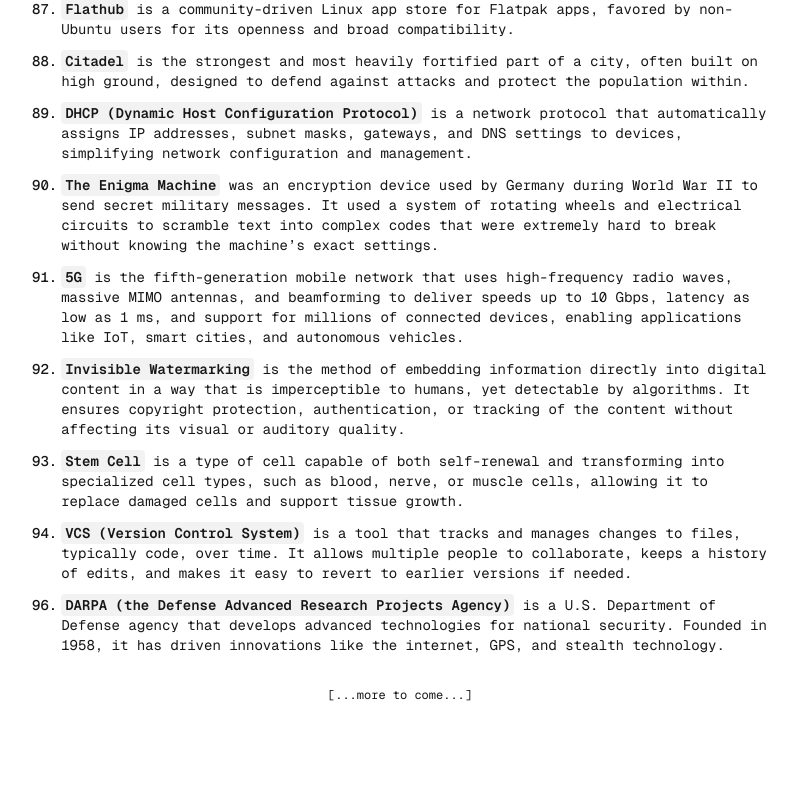
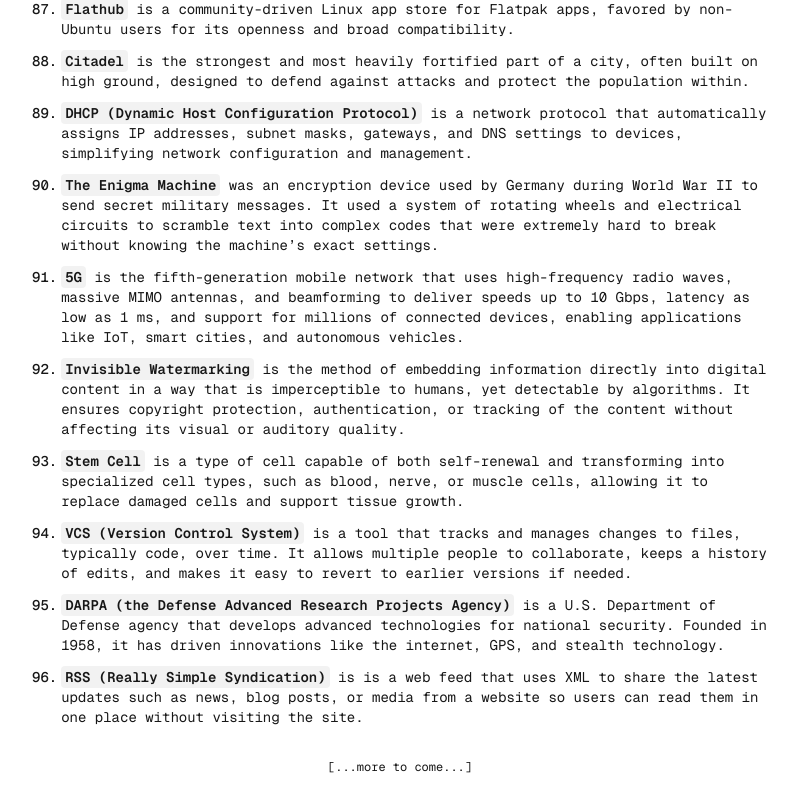
Before and after one commit to BrahimBoussada/mind-log, a Next.js app: page / in a window 1280 px wide. Shown: the part 5376-6183 px from the top of the page, without its empty margins (240-1037 px from the left). Before the commit the page ends 6111 px from the top, so only its background shows below. Built offline with nearby package versions, Linux system fonts and the light colour scheme.

Commit message:
log:04-11-2025

```diff
--- a/src/app/page.tsx
+++ b/src/app/page.tsx
@@ -890,12 +890,22 @@
         </Note>
 
         <Note>
-          <N>96. </N>
+          <N>95. </N>
           <Text>
             <Key>DARPA (the Defense Advanced Research Projects Agency)</Key> is
             a U.S. Department of Defense agency that develops advanced
             technologies for national security. Founded in 1958, it has driven
             innovations like the internet, GPS, and stealth technology.
+          </Text>
+        </Note>
+
+        <Note>
+          <N>96. </N>
+          <Text>
+            <Key>RSS (Really Simple Syndication)</Key> is is a web feed that
+            uses XML to share the latest updates such as news, blog posts, or
+            media from a website so users can read them in one place without
+            visiting the site.
           </Text>
         </Note>
       </NoteWrapper>
```
